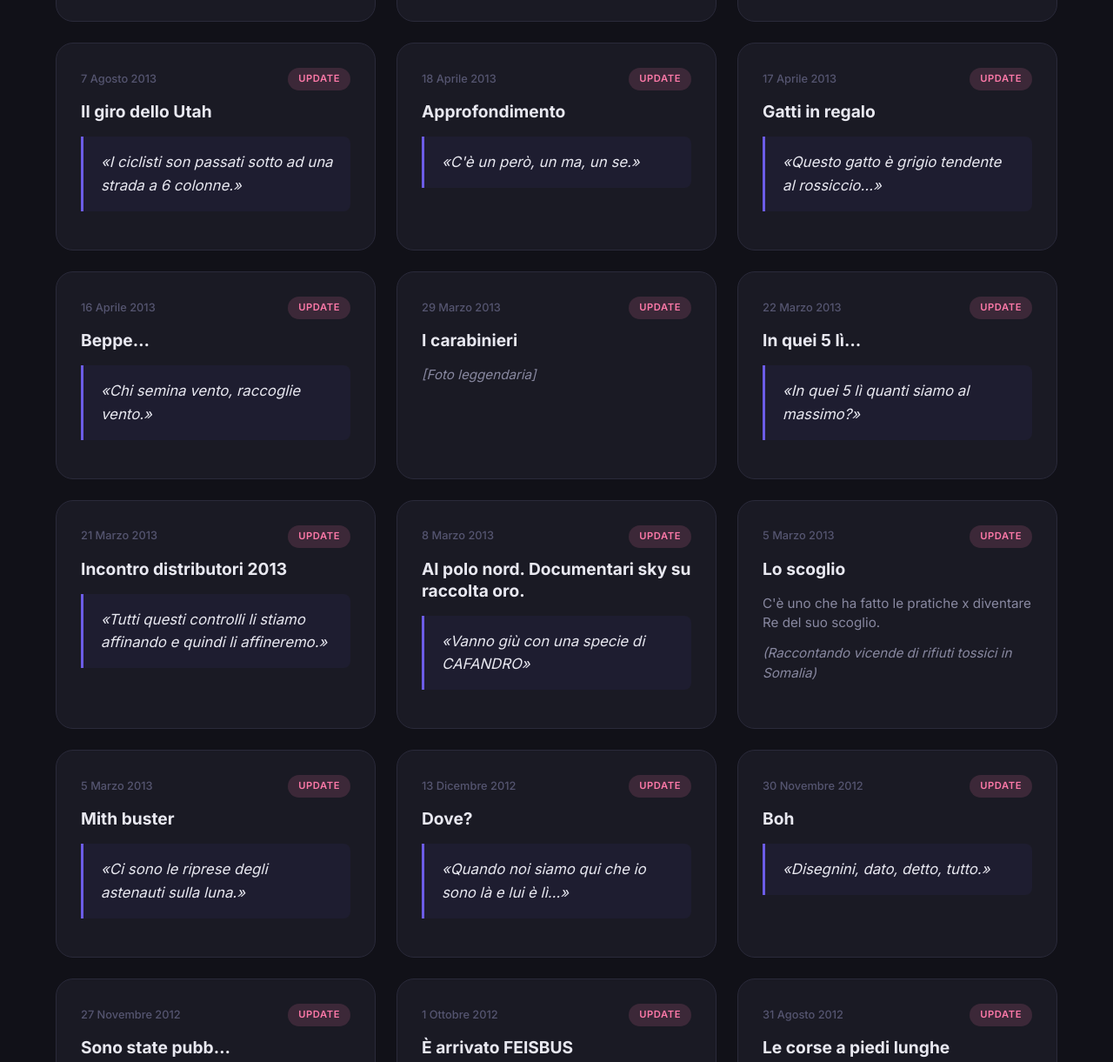
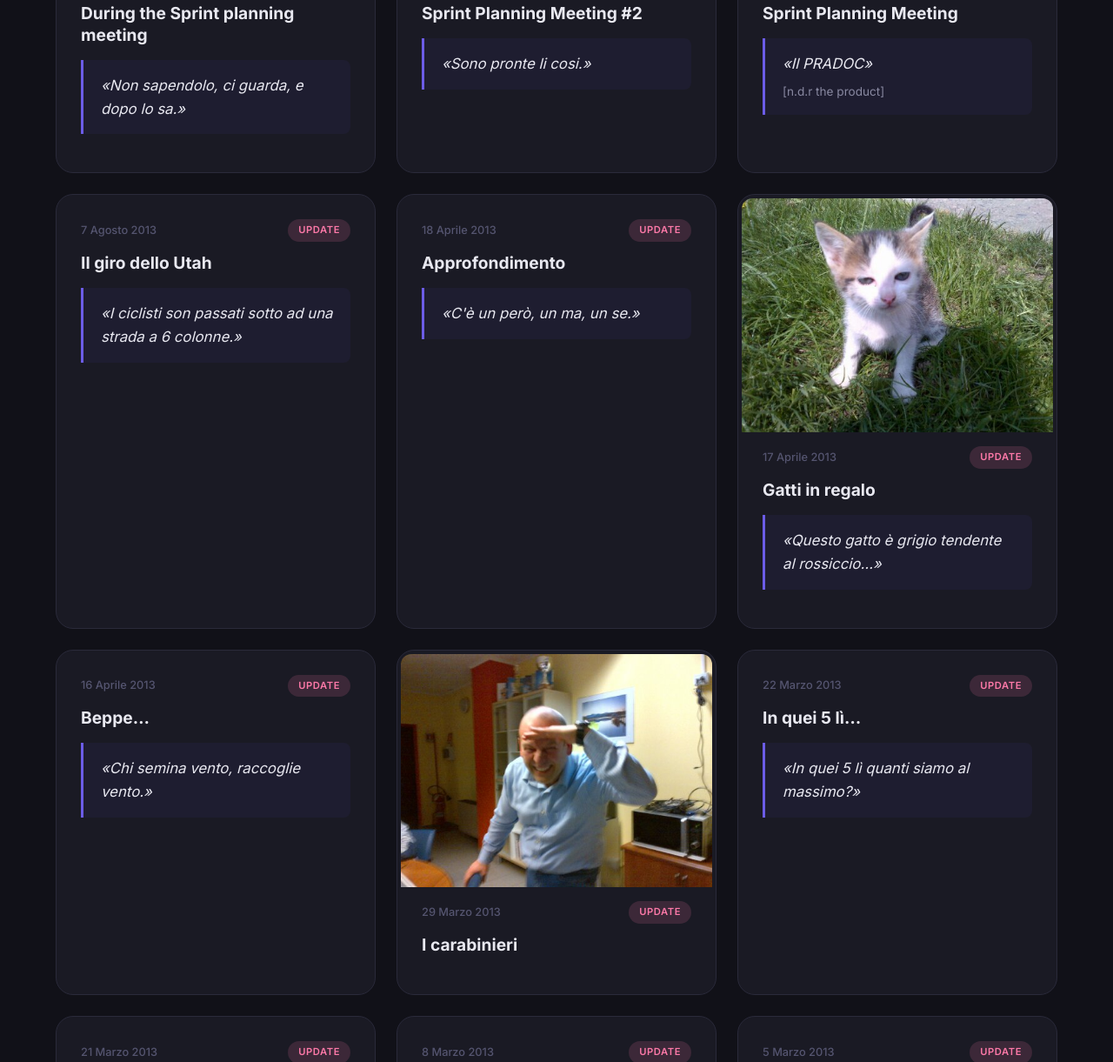
Before and after one commit to antonio-donato/Albertocrettifansclub, a plain HTML site: page index.html in a window 1280 px wide. Shown: the part 10469-11690 px from the top of the page at 87% size. Drawn offline with nearby package versions, Linux system fonts and the light colour scheme; a web font is replaced by a local one.

Commit message:
Add card images and enhance card layout in index.html

```diff
--- a/css/style.css
+++ b/css/style.css
@@ -631,6 +631,24 @@ img {
     transform: translateY(0);
 }
 
+/* Card Images */
+.card-image {
+    margin: -24px -24px 16px -24px;
+    border-radius: var(--radius-md) var(--radius-md) 0 0;
+    overflow: hidden;
+}
+
+.card-image img {
+    width: 100%;
+    height: auto;
+    display: block;
+    transition: transform var(--transition);
+}
+
+.card-with-image:hover .card-image img {
+    transform: scale(1.03);
+}
+
 /* ===========================
    Footer
    =========================== */
--- a/index.html
+++ b/index.html
@@ -516,10 +516,10 @@
                     <p class="card-context">Finalisti: La canna di natale (13%), Fiiiinchia!! (13%)</p>
                 </article>
 
-                <article class="card card-update">
+                <article class="card card-update card-with-image">
+                    <div class="card-image"><img src="img/il-casco.jpeg" alt="Il casco" loading="lazy"></div>
                     <div class="card-meta"><span class="card-date">11 Aprile 2014</span><span class="card-badge badge-update">Update</span></div>
                     <h3 class="card-title">Il casco</h3>
-                    <p class="card-context"><em>[Foto leggendaria]</em></p>
                 </article>
 
                 <article class="card card-update">
@@ -585,7 +585,8 @@
                     <blockquote class="card-quote">&laquo;C'&egrave; un per&ograve;, un ma, un se.&raquo;</blockquote>
                 </article>
 
-                <article class="card card-update">
+                <article class="card card-update card-with-image">
+                    <div class="card-image"><img src="img/gatti-in-regalo.jpg" alt="Gatti in regalo" loading="lazy"></div>
                     <div class="card-meta"><span class="card-date">17 Aprile 2013</span><span class="card-badge badge-update">Update</span></div>
                     <h3 class="card-title">Gatti in regalo</h3>
                     <blockquote class="card-quote">&laquo;Questo gatto &egrave; grigio tendente al rossiccio&hellip;&raquo;</blockquote>
@@ -597,10 +598,10 @@
                     <blockquote class="card-quote">&laquo;Chi semina vento, raccoglie vento.&raquo;</blockquote>
                 </article>
 
-                <article class="card card-update">
+                <article class="card card-update card-with-image">
+                    <div class="card-image"><img src="img/i-carabinieri.jpg" alt="I carabinieri" loading="lazy"></div>
                     <div class="card-meta"><span class="card-date">29 Marzo 2013</span><span class="card-badge badge-update">Update</span></div>
                     <h3 class="card-title">I carabinieri</h3>
-                    <p class="card-context"><em>[Foto leggendaria]</em></p>
                 </article>
 
                 <article class="card card-update">
@@ -793,7 +794,8 @@
                     <blockquote class="card-quote">&laquo;Lo mettiamo in castagna&raquo;</blockquote>
                 </article>
 
-                <article class="card card-update">
+                <article class="card card-update card-with-image">
+                    <div class="card-image"><img src="img/bruno.jpg" alt="Bruno" loading="lazy"></div>
                     <div class="card-meta"><span class="card-date">23 Ottobre 2009</span><span class="card-badge badge-update">Update</span></div>
                     <h3 class="card-title">Bruno!!!!</h3>
                     <p class="card-context">In uscita in tutte le sale!</p>
```
Also changed, not shown: img/bruno.jpg (added), img/gatti-in-regalo.jpg (added), img/i-carabinieri.jpg (added), img/il-casco.jpeg (added).
